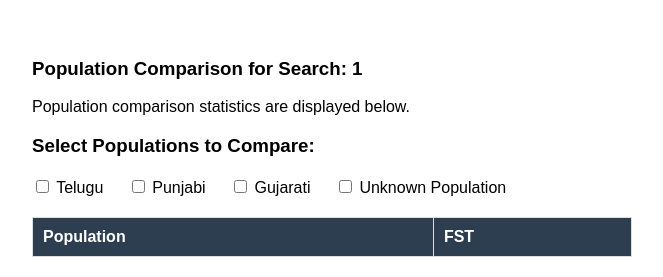
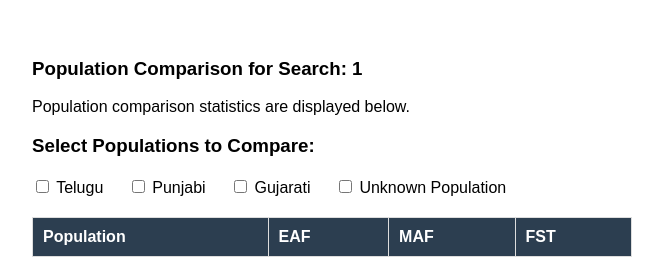
Before and after one commit to japh140/Bioinformatics_Group_Project, a Flask app: page /population-comparison/1 in a window 1280 px wide. Shown: the part 146-423 px from the top of the page, without its empty margins (308-971 px from the left). Run offline with Flask 3, Linux system fonts and the light colour scheme; data comes from the database, SQL or seed files in the repository; lists and menus that the app fills with data are empty.

Commit message:
population comparison update

```diff
--- a/app/blueprints/db_api/db_api.py
+++ b/app/blueprints/db_api/db_api.py
@@ -402,7 +402,7 @@ class DatabaseClass:
     def get_allele_frequency_by_snp(query_string):
 
         conn = DatabaseClass.get_db()
-        query = ('SELECT  snp_id, FST, population '
+        query = ('SELECT  snp_id, FST, population, EAF, MAF '
                  'FROM Allele_Frequency '
                  'WHERE snp_id LIKE "%{}%" AND superpopulation_name="{}" '
                  'ORDER BY snp_id '
--- a/app/blueprints/snp_query/views.py
+++ b/app/blueprints/snp_query/views.py
@@ -150,19 +150,33 @@ def population_comparison(search_data):
         if fst_data_df is not None and not fst_data_df.empty:
             for index, row in fst_data_df.iterrows():
                 population = row['population']
+                eaf = row['EAF']
+                maf = row['MAF']
                 fst_value = row['FST']
 
-                # Handle None values
+                # Handle None values for EAF, MAF, and FST
                 if population is None:
                     population = "Unknown Population"
+
+                # Ensure proper handling for missing values of EAF, MAF, and FST
+                if eaf is None:
+                    eaf = "N/A"
+
+                if maf is None:
+                    maf = "N/A"
 
                 if fst_value is None:
                     fst_value = "N/A"  # Default value for missing FST data
 
-                # Add population and FST data to dictionary
-                populations[population] = {'fst': fst_value, 'description': f'Sample population description for {population}'}
+                # Add population and FST, EAF, MAF data to dictionary
+                populations[population] = {
+                    'fst': fst_value,
+                    'eaf': eaf,
+                    'maf': maf,
+                    'description': f'Sample population description for {population}'
+                }
 
-            # Render the population comparison page with FST data
+            # Render the population comparison page with FST, EAF, and MAF data
             return render_template('homepage/population_comparison.html',
                                    populations=populations,
                                    search_data=search_data,
@@ -180,8 +194,6 @@ def population_comparison(search_data):
                                populations={},
                                search_data=search_data,
                                message="Error retrieving population statistics. Please try again later.")
-
-
 
 
 
@@ -225,12 +237,15 @@ def download_snp_data():
         output.write(f"Mapped Genes: {snp_details.get('mapped_gene', '')}\n")
         output.write(f"Phenotype: {snp_details.get('phenotype', '')}\n\n")
 
-        # Add column headers for FST data
-        output.write("Population | FST\n")
+        # Add column headers for FST, EAF, MAF data
+        output.write("Population | EAF | MAF | FST\n")
 
-        # Write the FST data rows
+        # Write the FST, EAF, and MAF data rows
         for index, row in snp_data.iterrows():
-            output.write(f"{row['population']} | {row['FST']}\n")
+            eaf = row['EAF'] if row['EAF'] is not None else "N/A"  # Handle None EAF
+            maf = row['MAF'] if row['MAF'] is not None else "N/A"  # Handle None MAF
+            fst = row['FST'] if row['FST'] is not None else "N/A"  # Handle None FST
+            output.write(f"{row['population']} | {eaf} | {maf} | {fst}\n")
 
         output.seek(0)  # Reset the cursor to the start of the StringIO buffer
 
--- a/app/templates/homepage/population_comparison.html
+++ b/app/templates/homepage/population_comparison.html
@@ -34,6 +34,8 @@
                 <thead>
                     <tr>
                         <th>Population</th>
+                        <th>EAF</th>
+                        <th>MAF</th>
                         <th>FST</th>
                     </tr>
                 </thead>
@@ -42,6 +44,7 @@
                 </tbody>
             </table>
         </div>
+
         <div id="pop-table">
             <table>
                 <thead>
@@ -51,16 +54,18 @@
                     </tr>
                 </thead>
                 <tbody id="stats-body-2">
-                <!-- JavaScript will populate this -->
+                    <!-- JavaScript will populate this -->
                 </tbody>
             </table>
+        </div>
+
         <div class="result-item">
             <form action="{{ url_for('snp_query.download_snp_data') }}" method="POST">
                 <input type="hidden" name="snp_id" value="{{ search_data }}">
                 <button type="submit">Download SNP & Population Data</button>
             </form>
+        </div>
 
-        </div>
         <p>Statistics visualisation coming soon. Population descriptions are placeholder.</p>
     </div>
 
@@ -83,10 +88,12 @@
         selectedPopulations.forEach(pop => {
             const stats = populationData[pop];
 
-            // Create row for statistics table
+            // Create row for statistics table (with EAF, MAF, and FST)
             const row1 = document.createElement('tr');
             row1.innerHTML = `
                 <td>${pop}</td>
+                <td>${stats.eaf}</td>
+                <td>${stats.maf}</td>
                 <td>${stats.fst}</td>
             `;
             tbody1.appendChild(row1);
```
